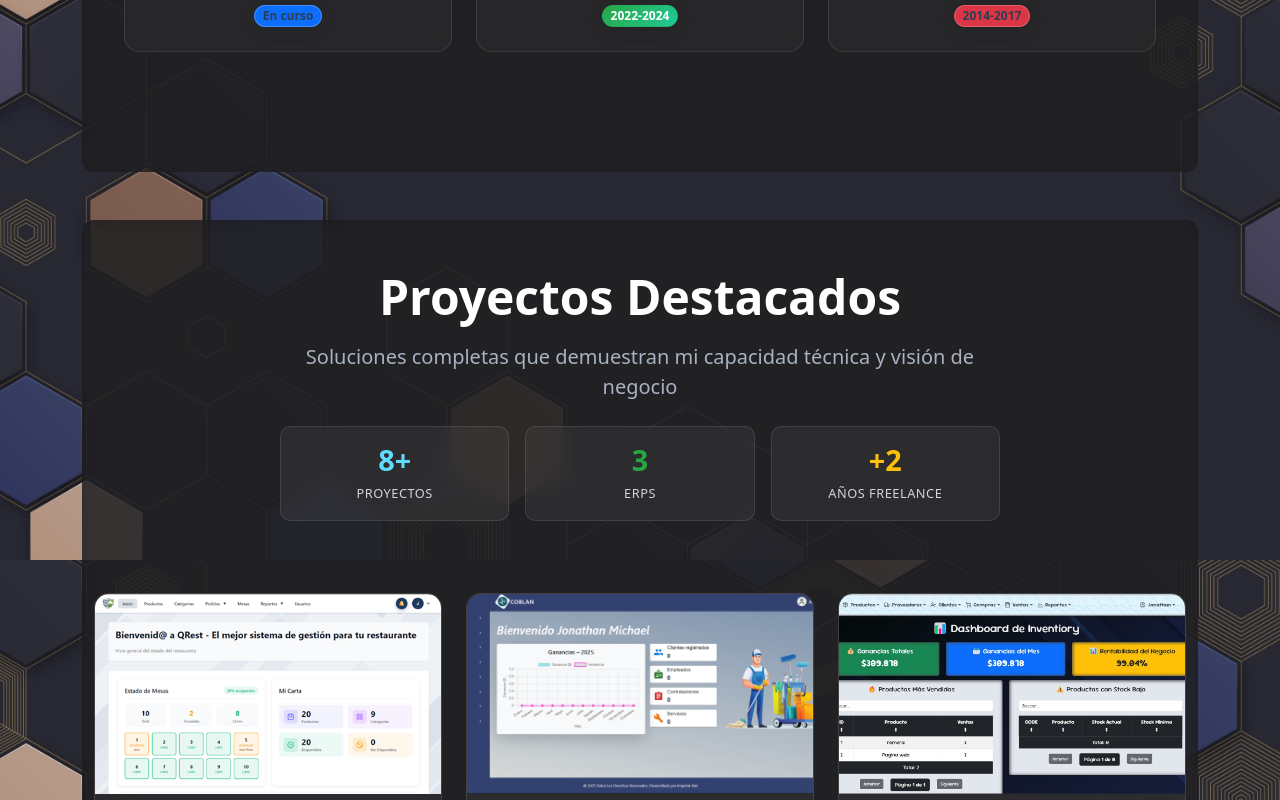
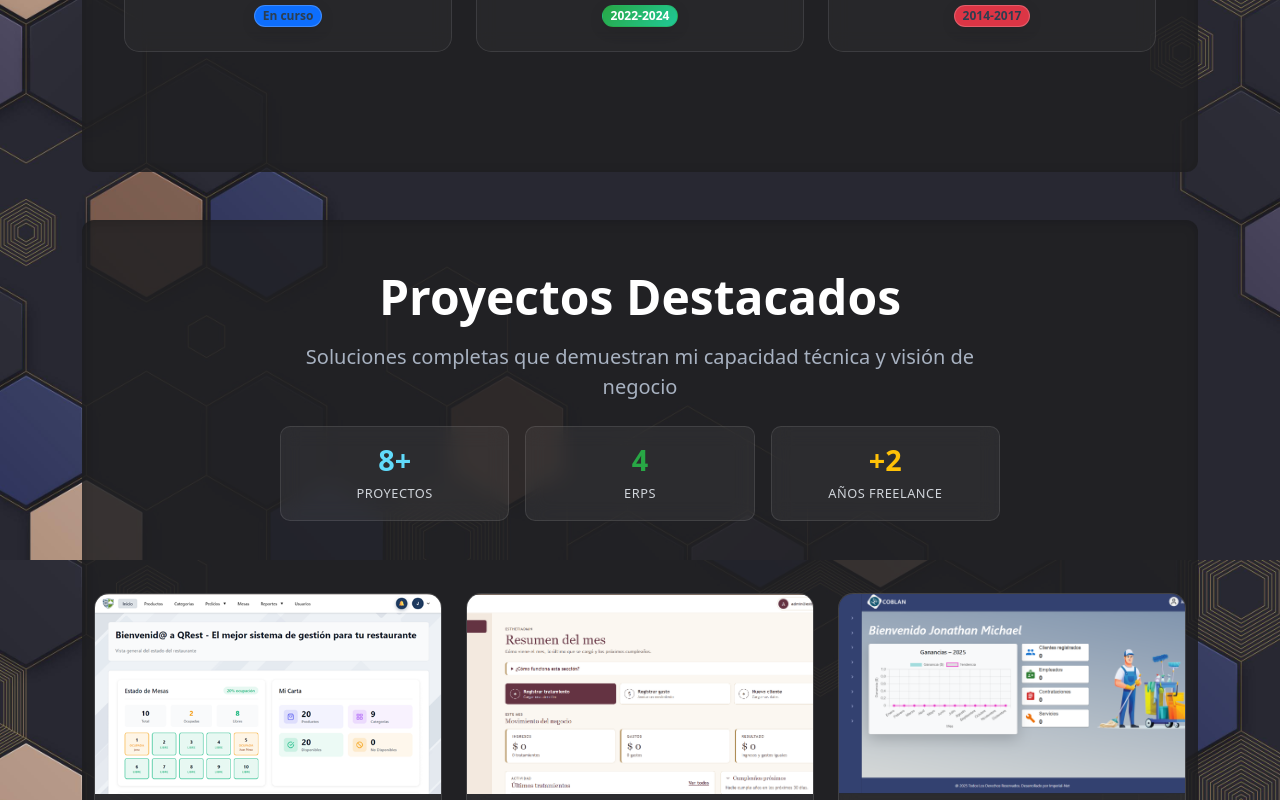
Before and after one commit to MichaelIllescas/my-portfolio, a React (Vite) app: page / in a window 1280 px wide. Shown: the part 2000-2800 px from the top of the page. Built offline with nearby package versions, Linux system fonts and the light colour scheme.

Commit message:
feat(proyectos): agregar EsthetiAdmin al portfolio

```diff
--- a/src/pages/Projects.jsx
+++ b/src/pages/Projects.jsx
@@ -11,6 +11,7 @@ import coblanImage from "../assets/img/coblan-image.jpeg";
 import sdrp from "../assets/img/sdrp.jpeg";
 import coblanAdmin from "../assets/img/image-coblan-system-admin.png";
 import qrestImage from "../assets/img/qrest2.png";
+import esthetiadmin from "../assets/img/esthetiadmin.png";
 
 const Projects = () => {
   const [openIndex, setOpenIndex] = useState(null);
@@ -25,6 +26,16 @@ const Projects = () => {
       image: qrestImage,
       websiteUrl: "https://qrest.com.ar/",
       techList: ["React", "TypeScript", "Vite", "Java 21", "Spring Boot", "Spring Data JPA", "MySQL", "WebSocket", "Swagger", "Git", "GitHub"],
+    },
+    {
+      title: "EsthetiAdmin - Gestión para Centros de Estética",
+      tag: "ERP",
+      date: "Noviembre 2026",
+      description:
+        "Sistema de gestión para centros de estética con agenda de turnos, página pública de reserva online sin registro, clientes, catálogo de servicios por categoría, registro de tratamientos, gastos y reportes financieros. Documentado con ADRs, migraciones Flyway y despliegue en Docker.",
+      image: esthetiadmin,
+      githubUrl: "https://github.com/MichaelIllescas/esthetiadmin",
+      techList: ["Angular", "TypeScript", "Java 25", "Spring Boot 4", "Spring Security", "JWT", "Flyway", "MySQL", "Docker", "Swagger", "Git", "GitHub"],
     },
     {
       title: "Coblan ERP Administrativo",
@@ -123,7 +134,7 @@ const Projects = () => {
               </div>
               <div className="col-4">
                 <div className="stat-card p-3">
-                  <h3 style={{color: "#28a745"}}>3</h3>
+                  <h3 style={{color: "#28a745"}}>4</h3>
                   <small style={{color: "#d1d5db"}}>ERPs</small>
                 </div>
               </div>
```
Also changed, not shown: src/assets/img/esthetiadmin.png (added).
